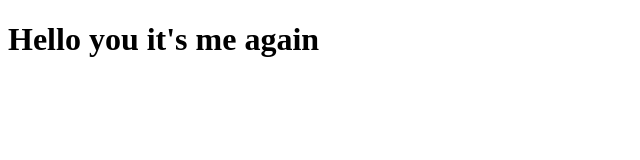
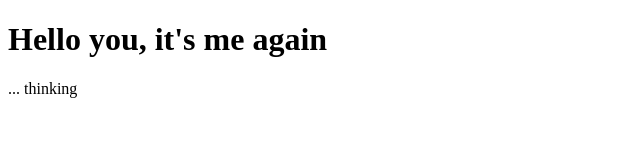
Before and after one commit to shon3l/shon.github.io, a plain HTML site: page index.html in a window 1280 px wide. Shown: the whole page, without its empty margins (0-640 px from the left). Drawn offline with Linux system fonts and the light colour scheme.

Commit message:
Update index.html

```diff
--- a/index.html
+++ b/index.html
@@ -4,6 +4,7 @@
     <title>Hello You</title>
 </head>
 <body>
-    <h1>Hello you it's me again</h1>
+    <h1>Hello you, it's me again</h1>
+    <p>... thinking</p>
 </body>
 </html>
```
